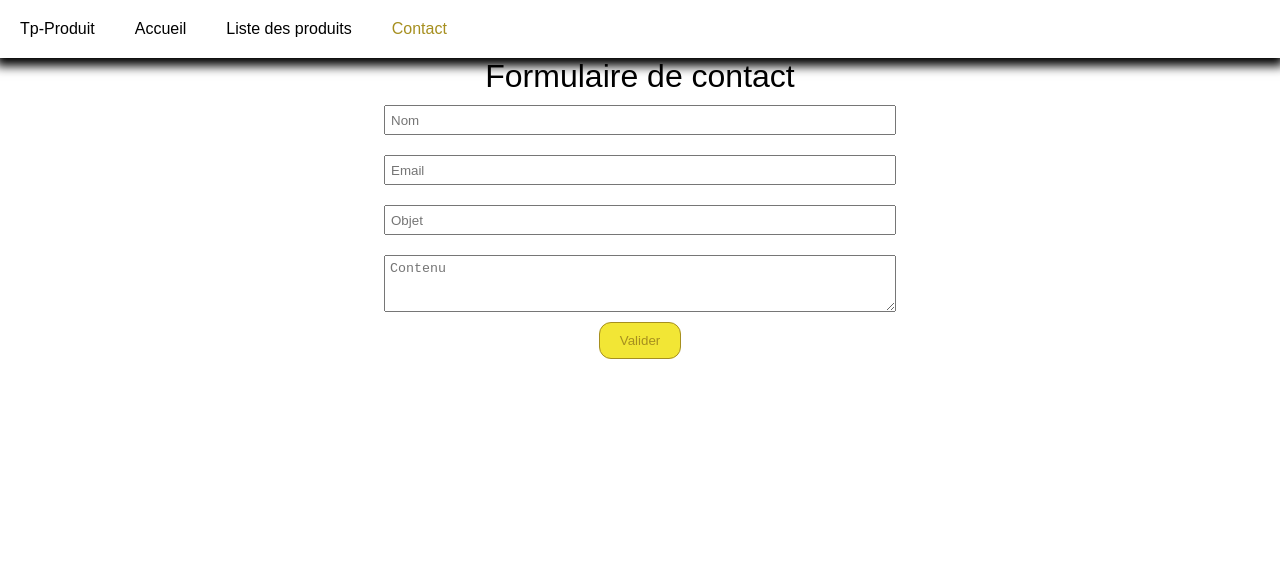
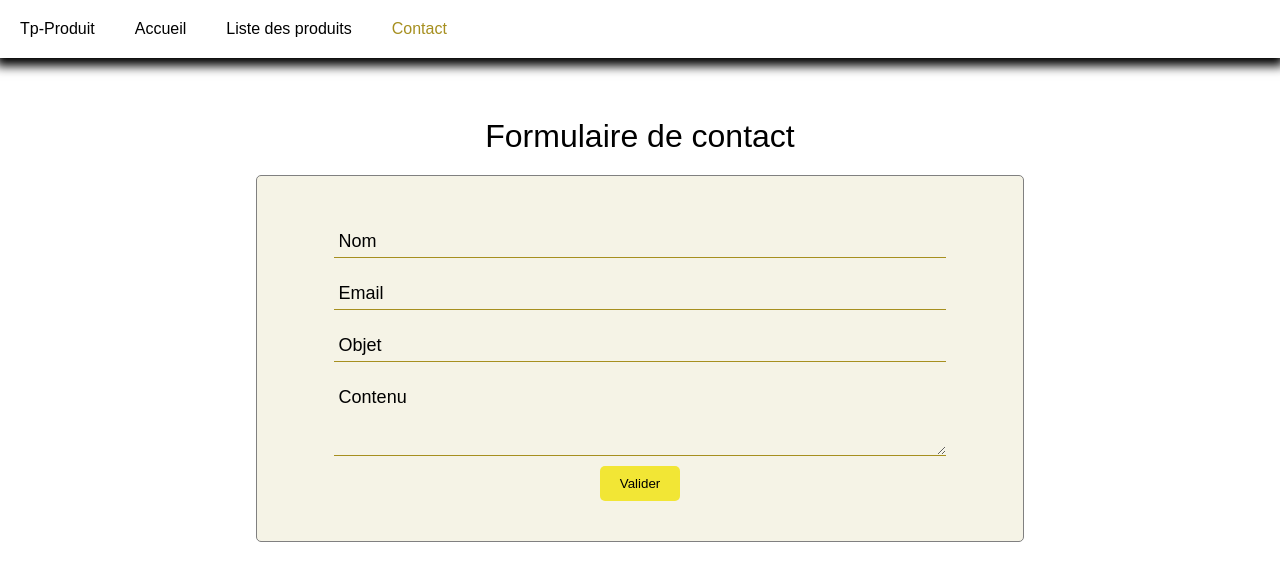
Before and after one commit to bezedache29/tp-produit, a Vue app: page /form in a window 1280 px wide. Shown: the top 580 px of the page. Built offline with nearby package versions, Linux system fonts and the light colour scheme.

Commit message:
fixed modal  css

```diff
--- a/src/components/HomeApp.vue
+++ b/src/components/HomeApp.vue
@@ -20,7 +20,7 @@ export default {
     justify-content: center;
   }
   h1 {
-    margin-top: 10%;
+    margin-top: 15%;
     color: white;
     font-size: 40px;
     width: 60%;
--- a/src/components/UI/AlertMsg.vue
+++ b/src/components/UI/AlertMsg.vue
@@ -22,7 +22,7 @@ export default {
 .alert {
   margin: 10px 0 30px 0;
   padding: 20px;
-  border-radius: 10px;
+  border-radius: 5px;
   display: flex;
   align-items: center;
 
--- a/src/components/UI/ModalApp.vue
+++ b/src/components/UI/ModalApp.vue
@@ -35,7 +35,7 @@ export default {
   z-index: 100;
   overflow-x: hidden;
   background-color: rgba(222, 174, 106, .75);
-  transition: opacity 250ms 700ms ease;
+  // transition: opacity 250ms 700ms ease;
 
   &__wrap {
     position: relative;
@@ -44,13 +44,12 @@ export default {
     width: 100%;
     max-width: 50%;
     margin: 20px auto;
-    border-radius: 4px;
     overflow: hidden;
     padding-bottom: 20px;
     background-color: #fff;
     box-shadow: 0 12px 25px 0 rgba(199,175,189,.25);
     padding: 20px;
-    border-radius: 10px;
+    border-radius: 5px;
     border: 2px solid #A68F1F;
   }
   &__header {
--- a/src/components/UI/buttons/ButtonPrimary.vue
+++ b/src/components/UI/buttons/ButtonPrimary.vue
@@ -43,38 +43,35 @@ export default {
 button {
   border: none;
   background-color: white;
-  border: 1px solid black;
-  border-radius: 12px;
+  border-radius: 5px;
   padding: 10px 20px;
   cursor: pointer;
 }
 .primary {
-  color: #A68F1F;
-  border: 1px solid #A68F1F;
+  color: black;
   background-color: #F2E635;
 
   &:hover {
     background-color: #A68F1F;
-    color: #F2E635;
+    color: white;
   }
 }
 .danger {
-  color: #F2E635;
-  border: 1px solid #F73B1E;
+  color: white;
   background-color: #F73B1E;
 
   &:hover {
-    background-color: white;
-    color: #F73B1E;
+    background-color: #c22e18;
+    color: white;
   }
 }
 .warning {
   background-color: #F7CC20;
-  border-color: #F7CC20;
-  color: #A68F1F;
+  color: black;
 
   &:hover {
-    border-color: #A68F1F;
+    background-color: #af9118;
+    color: white;
   }
 }
 
--- a/src/components/contact/ContactForm.vue
+++ b/src/components/contact/ContactForm.vue
@@ -1,4 +1,5 @@
 <template>
+  <div class="form-placement">
     <h1>Formulaire de contact</h1>
     <form class="form">
       <input type="text" placeholder="Nom" v-model="name" @blur="checkName(name)">
@@ -19,6 +20,7 @@
         <button-primary color="primary" @click.prevent="closeModal">Valider</button-primary>
       </template>
     </modal-app>
+  </div>
 
   <router-view></router-view>
 </template>
@@ -68,24 +70,54 @@ export default {
 </script>
 
 <style scoped lang="scss">
+
+  .form-placement {
+    margin-top: 40px;
+    display: flex;
+    flex-flow: column;
+    align-items: center;
+  }
+
   h1 {
     text-align: center;
+    margin: 20px;
   }
   .form {
     display: flex;
     flex-flow: column;
     align-items: center;
+    border: 1px solid grey;
+    background-color: #a6901f1c;
+    width: 60%;
+    padding: 40px 0;
+    border-radius: 5px;
 
     input,
     textarea {
-      margin: 10px;
-      width: 40%;
       min-height: 30px;
       padding: 5px;
+      width: 80%;
+      margin: 10px 0;
+      border: none;
+      border-bottom: 1px solid #A68F1F;
+      background-color: transparent;
+      font-family: sans-serif;
+      font-size: 18px;
+      color: black;
+
+      &:focus {
+        outline: none;
+      }
+
+      &::placeholder {
+        color: black;
+      }
     }
 
     .danger {
       color: red;
+      align-self: flex-start;
+      margin-left: 10%;
     }
   }
 </style>
--- a/src/components/contact/MailBox.vue
+++ b/src/components/contact/MailBox.vue
@@ -1,10 +1,10 @@
 <template>
-  <div>
+  <div class="mailbox-placement">
     <h1>Boite de réception</h1>
     <ul>
       <li v-for="(mail, id) in mails" :key="id">
         <details @click="changeStatus({mail, id})" :class="mail.status == 1 ? 'seen' : ''">
-          <summary>{{mail.email}} {{mail.object}}</summary>
+          <summary>{{mail.email}} à écrit {{mail.object}}</summary>
           <p>{{mail.name}} à écrit:</p>
           <p>{{mail.content}}</p>
           <button-primary color="danger" @click.prevent="del(id)">Supprimer</button-primary>
@@ -35,6 +35,11 @@ export default {
 </script>
 
 <style scoped lang="scss">
+
+  .mailbox-placement {
+    margin-top: 40px;
+  }
+
   h1 {
     text-align: center;
     margin: 20px;
@@ -57,7 +62,7 @@ details {
     border-radius: 6px;
     color: #263238;
     transition: background-color .15s;
-	background-color: royalblue;
+    background-color: #A68F1F;
   }
 
   details > :last-child {
--- a/src/components/products/ProductCard.vue
+++ b/src/components/products/ProductCard.vue
@@ -62,8 +62,8 @@ export default {
     margin: 10px;
     padding: 10px;
     height: 95%;
-    border-radius: 10px;
-    background-color: #F2E63550;
+    border-radius: 5px;
+    background-color: #f2e53510;
     box-shadow: 0px 0px 5px #A68F1F;
   }
 
@@ -80,8 +80,7 @@ export default {
   &__body {
 
     &__img {
-      width: 100%;
-      height: 200px;
+      height: 100%;
       border-radius: 5px;
       overflow: hidden;
       margin-top: 20px;
--- a/src/components/products/ProductComment.vue
+++ b/src/components/products/ProductComment.vue
@@ -18,7 +18,7 @@ export default {
 <style lang="scss">
 .comment {
   margin: 1% 10%;
-  border-radius: 10px;
+  border-radius: 5px;
   padding: 2%;
   background-color: #F2E63550;
 }
--- a/src/components/products/ProductDetails.vue
+++ b/src/components/products/ProductDetails.vue
@@ -164,7 +164,7 @@ export default {
 <style lang="scss" scoped>
   .details {
     margin: 2% 10%;
-    border-radius: 10px;
+    border-radius: 5px;
     padding: 2%;
     background-color: #F2E63550;
 
--- a/src/components/products/ProductsList.vue
+++ b/src/components/products/ProductsList.vue
@@ -10,7 +10,7 @@
     <alert-msg v-if="isAlert">Mise à jour de la liste des produits</alert-msg>
 
     <!-- Start Modal Ajout Produit -->
-    <transition name="bounce">
+    <transition name="scale-slide">
       <modal-app v-if="getIsShowModalAddProduct">
         <template v-slot:header>
           Ajout d'un produit
@@ -50,6 +50,7 @@
     <!-- End Modal Ajout Produit -->
 
     <!-- Start Modal Update Produit -->
+    <transition name="scale">
     <modal-app v-if="isModalUpdate">
       <template v-slot:header>
         Modification d'un produit
@@ -85,9 +86,11 @@
         <button-primary color="primary" class="ml-1" @click="updateProduct(productUpdate)">Modifier</button-primary>
       </template>
     </modal-app>
+    </transition>
     <!-- End Modal Update Produit -->
 
     <!-- Start Modal Delete Produit -->
+    <transition name="bounce">
     <modal-app v-if="isModalDeleteProduct">
       <template v-slot:header>
         Supprimer le produit {{ product.title }} ?
@@ -99,6 +102,7 @@
         </div>
       </template>
     </modal-app>
+    </transition>
     <!-- End Modal Delete Produit -->
 
     <!-- Faire une recherche par titre de produit ?  -->
@@ -348,4 +352,42 @@ export default {
     transform: scale(1);
   }
 }
+
+.scale-enter-active,
+.scale-leave-active {
+  transition: all 0.5s ease;
+}
+
+
+.scale-enter-from,
+.scale-leave-to {
+  opacity: 0;
+  transform: scale(0.9);
+}
+
+.scale-slide-enter-active,
+.scale-slide-leave-active {
+  position: absolute;
+  transition: all 0.85s ease;
+}
+
+
+.scale-slide-enter-from {
+  left: -100%;
+}
+
+
+.scale-slide-enter-to {
+  left: 0%;
+}
+
+
+.scale-slide-leave-from {
+  transform: scale(1);
+}
+
+
+.scale-slide-leave-to {
+  transform: scale(0.8);
+}
 </style>
```
Lines whose indentation alone changed are shown as unchanged.
